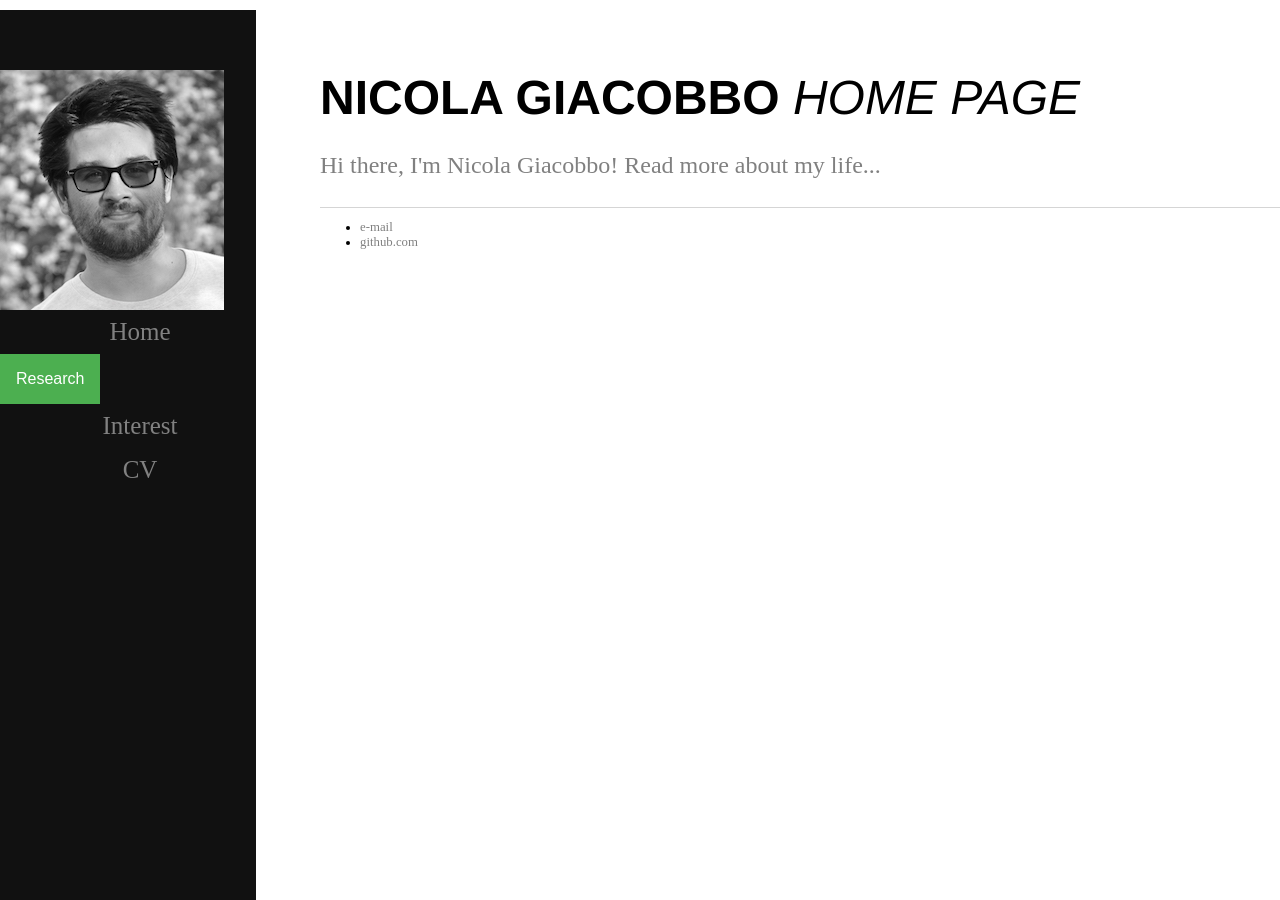
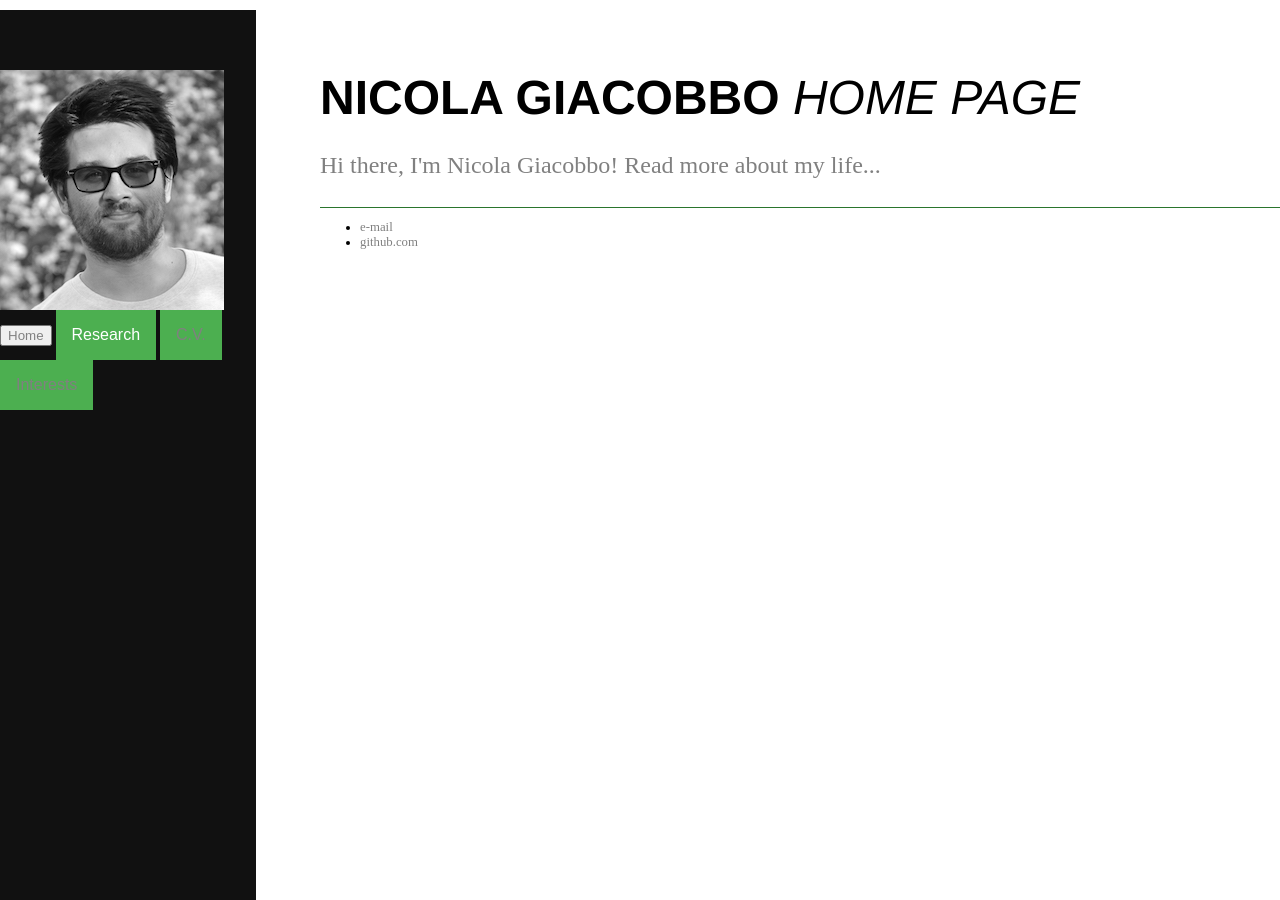
Before and after one commit to GiacobboNicola/giacobbonicola.github.io, a Jekyll site: the page built from index.html, in a window 1280 px wide. Built offline with Jekyll 4.4.1, drawn with Linux system fonts in a browser that asks for light colours.

Commit message:
fix submenus

```diff
--- a/_layouts/default.html
+++ b/_layouts/default.html
@@ -17,7 +17,7 @@
 					<div class="trick"></div>
 						<img src="../images/Nicola_ProfileBW.JPG"/>
 					</div>
-					<a href="/">Home</a>
+					<button class="droptbn"><a href="/">Home</a></button>
 					<div class="dropdown">
 							<button class="dropbtn">Research </button>
 							<div class="dropdown-content">
@@ -26,8 +26,8 @@
 							  <a href="/sevn">SEVN</a>
 							</div>
 					</div>
-		        	<a href="/interest">Interest</a>
-					<a href="/cv">CV</a>
+					<button class="dropbtn"><a href="/cv">C.V.</a> </button>
+					<button class="dropbtn"><a href="/interest">Interests</a> </button>
 			</nav>
 
 			<div class="container">
--- a/css/main.css
+++ b/css/main.css
@@ -34,7 +34,7 @@
     transition: 0.5s; /* 0.5 second transition effect to slide in the sidenav */
 }
 /* The navigation menu links */
-nav a {
+/*nav a {
     text-align: center;
     padding: 8px 8px 8px 32px;
     text-decoration: none;
@@ -43,10 +43,11 @@
     display: block;
     transition: 0.3s
 }
+*/
 
 /* When you mouse over the navigation links, change their color */
 nav a:hover, .offcanvas a:focus{
-    color: lightgrey;
+    color: #2A752D;
     text-decoration: underline;
 }
 
@@ -88,7 +89,7 @@
     color: grey;
 }
 footer {
-    border-top: 1px solid #d5d5d5;
+    border-top: 1px solid #2A752D;
     font-size: .8em;
 }
 
@@ -128,6 +129,7 @@
     color: black;
     padding: 12px 16px;
     text-decoration: none;
+    font-size: 12px;
     display: block;
 }
 
@@ -138,5 +140,5 @@
 }
 
 .dropdown:hover .dropbtn {
-    background-color: #3e8e41;
+    background-color: #2A752D;
 }
```
